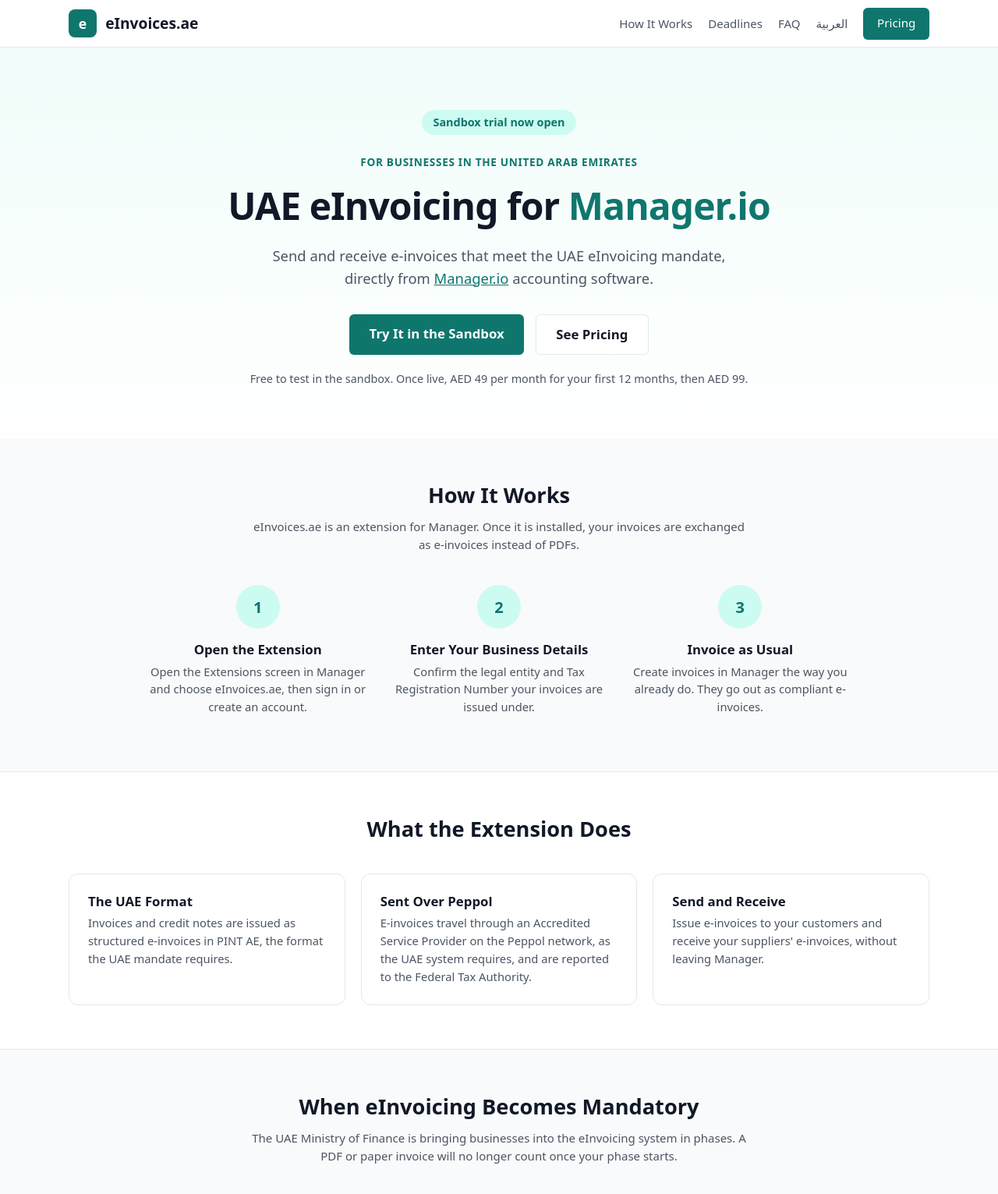
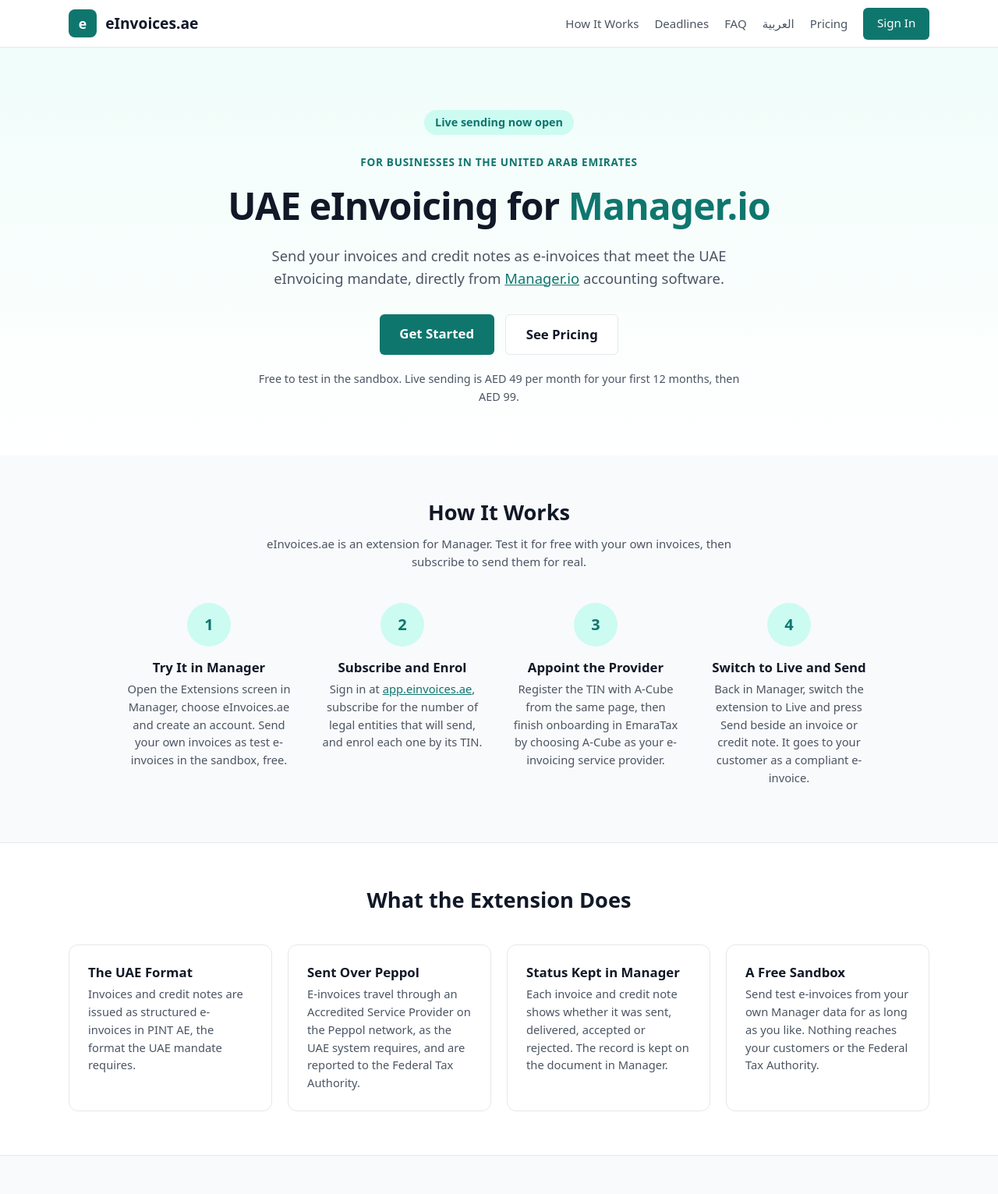
Before and after one commit to alfabasehq/www.einvoices.ae, an Eleventy site: page src/index.njk in a window 1280 px wide. Shown: the top 1531 px of the page at 78% size. Built offline with nearby package versions, Linux system fonts and the light colour scheme; Eleventy itself is replaced by a stand-in of ours; files that its build step writes are made by us from their sources.

Commit message:
Announce live e-invoice sending
Update English and Arabic pages with onboarding, subscription and sandbox details. Add a header sign-in button and clarify that receiving is not yet available.

```diff
--- a/public/styles.css
+++ b/public/styles.css
@@ -244,9 +244,9 @@ a {
 /* How it works */
 .steps {
     display: grid;
-    grid-template-columns: repeat(auto-fit, minmax(14rem, 1fr));
+    grid-template-columns: repeat(auto-fit, minmax(12rem, 1fr));
     gap: 2rem;
-    max-width: 56rem;
+    max-width: 60rem;
     margin-left: auto;
     margin-right: auto;
     padding: 0;
--- a/src/_data/strings.json
+++ b/src/_data/strings.json
@@ -9,6 +9,7 @@
     "deadlines": "Deadlines",
     "faq": "FAQ",
     "pricing": "Pricing",
+    "signIn": "Sign In",
     "tagline": "UAE eInvoicing for",
     "operatedBy": "Operated by"
   },
@@ -22,6 +23,7 @@
     "deadlines": "المواعيد",
     "faq": "الأسئلة الشائعة",
     "pricing": "الأسعار",
+    "signIn": "تسجيل الدخول",
     "tagline": "الفوترة الإلكترونية في الإمارات لبرنامج",
     "operatedBy": "تشغّله شركة"
   }
--- a/src/_includes/home.njk
+++ b/src/_includes/home.njk
@@ -12,21 +12,21 @@ wide: true
     "{intro}" the monthly price less that discount, and "{app}"
     the address of the app in this page's language (strings.json).
 
-    `trial` is set while the app is open for testing only: it adds the badge and the note, and names
-    the buttons that open the app. Without it they read cta.button.
+    The buttons open the app, where a customer signs in, subscribes and enrols legal entities. They
+    read cta.button, except the one on the price card (pricing.button).
 #}
 {%- set app = strings[lang or "en"].app %}
 {%- set intro = (site.price | int) - (site.discount | int) %}
 {%- macro t(text) %}{{ text | replace("{price}", site.price) | replace("{additional}", site.additional) | replace("{discount}", site.discount) | replace("{months}", site.months) | replace("{intro}", intro) | replace("{documents}", site.documents) | replace("{extra}", site.extra) | replace("{app}", app) | safe }}{% endmacro %}
 <section class="hero">
-    {%- if trial %}
-    <p class="soon-badge">{{ t(trial.badge) }}</p>
+    {%- if hero.badge %}
+    <p class="soon-badge">{{ t(hero.badge) }}</p>
     {%- endif %}
     <p class="hero-kicker">{{ t(hero.kicker) }}</p>
     <h1>{{ t(hero.title) }}</h1>
     <p>{{ t(hero.text) }}</p>
     <div class="hero-actions">
-        <a href="{{ app }}" class="btn btn-lg">{{ t(trial.button if trial else cta.button) }}</a>
+        <a href="{{ app }}" class="btn btn-lg">{{ t(cta.button) }}</a>
         <a href="#pricing" class="btn btn-secondary btn-lg">{{ t(hero.pricing) }}</a>
     </div>
     <p class="hero-note">{{ t(hero.note) }}</p>
@@ -116,10 +116,10 @@ wide: true
                 <li>{{ t(item) }}</li>
                 {%- endfor %}
             </ul>
-            {%- if trial %}
-            <p class="soon-note">{{ t(trial.note) }}</p>
+            {%- if pricing.note %}
+            <p class="soon-note">{{ t(pricing.note) }}</p>
             {%- endif %}
-            <a href="{{ app }}" class="btn btn-lg">{{ t(trial.button if trial else cta.button) }}</a>
+            <a href="{{ app }}" class="btn btn-lg">{{ t(pricing.button or cta.button) }}</a>
         </div>
     </div>
 </section>
@@ -144,6 +144,6 @@ wide: true
 
 <section class="cta">
     <h2>{{ t(cta.title) }}</h2>
-    <p>{{ t(cta.text) }}{% if trial %}<br>{{ t(trial.note) }}{% endif %}</p>
-    <a href="{{ app }}" class="btn btn-lg">{{ t(trial.button if trial else cta.button) }}</a>
+    <p>{{ t(cta.text) }}{% if cta.note %}<br>{{ t(cta.note) }}{% endif %}</p>
+    <a href="{{ app }}" class="btn btn-lg">{{ t(cta.button) }}</a>
 </section>
--- a/src/_includes/layout.njk
+++ b/src/_includes/layout.njk
@@ -54,7 +54,8 @@
                 <a href="{{ s.home }}#deadlines">{{ s.deadlines }}</a>
                 <a href="{{ s.home }}#faq">{{ s.faq }}</a>
                 <a href="{{ alternate or strings[s.other].home }}" lang="{{ s.other }}" hreflang="{{ s.other }}">{{ s.otherName }}</a>
-                <a href="{{ s.home }}#pricing" class="btn">{{ s.pricing }}</a>
+                <a href="{{ s.home }}#pricing">{{ s.pricing }}</a>
+                <a href="{{ s.app }}" class="btn">{{ s.signIn }}</a>
             </nav>
         </div>
     </header>
--- a/src/index.njk
+++ b/src/index.njk
@@ -2,37 +2,42 @@
 layout: home.njk
 alternate: /ar/
 metaTitle: eInvoices.ae — UAE eInvoicing for Manager.io
-description: An extension for Manager.io accounting software that sends and receives e-invoices under the UAE eInvoicing mandate. AED 99 per month for your first legal entity and AED 49 for each further one, with 100 documents a month included across all of them. Free to try now in the sandbox.
+description: An extension for Manager.io accounting software that sends your invoices and credit notes as e-invoices under the UAE eInvoicing mandate. AED 99 per month for your first legal entity and AED 49 for each further one, with 100 documents a month included across all of them. Free to test in the sandbox.
 # The page itself is src/_includes/home.njk. The Arabic wording is in src/ar/index.njk: change both together.
-# The extension is open for testing in the sandbox only; live sending is not released yet. Once it is,
-# remove `trial` and its two FAQ entries, and reword hero.note and the first step. The buttons then
-# read cta.button.
-trial:
-  badge: Sandbox trial now open
-  note: Testing in the sandbox is free. Live sending starts in December 2026.
-  button: Try It in the Sandbox
+# The buttons open the app (`app` in src/_data/strings.json). Opened there, outside Manager, the app is
+# where a customer signs in, subscribes and enrols legal entities; sending is done in the extension
+# inside Manager. The app sends only: say nothing here about receiving until it does.
 hero:
+  badge: Live sending now open
   kicker: For businesses in the United Arab Emirates
   title: UAE eInvoicing for <span>Manager.io</span>
   text: >-
-    Send and receive e-invoices that meet the UAE eInvoicing mandate, directly from
+    Send your invoices and credit notes as e-invoices that meet the UAE eInvoicing mandate, directly from
     <a href="https://www.manager.io">Manager.io</a> accounting software.
   pricing: See Pricing
-  note: Free to test in the sandbox. Once live, AED {intro} per month for your first {months} months, then AED {price}.
+  note: Free to test in the sandbox. Live sending is AED {intro} per month for your first {months} months, then AED {price}.
 how:
   title: How It Works
   lead: >-
-    eInvoices.ae is an extension for Manager. Once it is installed, your invoices are exchanged as
-    e-invoices instead of PDFs.
+    eInvoices.ae is an extension for Manager. Test it for free with your own invoices, then subscribe
+    to send them for real.
   steps:
-    - title: Open the Extension
+    - title: Try It in Manager
       description: >-
-        Open the Extensions screen in Manager and choose eInvoices.ae, then sign in or create an
-        account.
-    - title: Enter Your Business Details
-      description: Confirm the legal entity and Tax Registration Number your invoices are issued under.
-    - title: Invoice as Usual
-      description: Create invoices in Manager the way you already do. They go out as compliant e-invoices.
+        Open the Extensions screen in Manager, choose eInvoices.ae and create an account. Send your
+        own invoices as test e-invoices in the sandbox, free.
+    - title: Subscribe and Enrol
+      description: >-
+        Sign in at <a href="{app}">app.einvoices.ae</a>, subscribe for the number of legal entities
+        that will send, and enrol each one by its TIN.
+    - title: Appoint the Provider
+      description: >-
+        Register the TIN with A-Cube from the same page, then finish onboarding in EmaraTax by
+        choosing A-Cube as your e-invoicing service provider.
+    - title: Switch to Live and Send
+      description: >-
+        Back in Manager, switch the extension to Live and press Send beside an invoice or credit
+        note. It goes to your customer as a compliant e-invoice.
 features:
   title: What the Extension Does
   list:
@@ -44,10 +49,14 @@ features:
       description: >-
         E-invoices travel through an Accredited Service Provider on the Peppol network, as the UAE
         system requires, and are reported to the Federal Tax Authority.
-    - title: Send and Receive
+    - title: Status Kept in Manager
       description: >-
-        Issue e-invoices to your customers and receive your suppliers' e-invoices, without leaving
-        Manager.
+        Each invoice and credit note shows whether it was sent, delivered, accepted or rejected. The
+        record is kept on the document in Manager.
+    - title: A Free Sandbox
+      description: >-
+        Send test e-invoices from your own Manager data for as long as you like. Nothing reaches your
+        customers or the Federal Tax Authority.
 deadlines:
   title: When eInvoicing Becomes Mandatory
   lead: >-
@@ -84,24 +93,33 @@ pricing:
     - label: Each further document
       value: AED {extra}
   included:
-    - Sending and receiving
+    - Sending invoices and credit notes
     - E-invoices in the PINT AE format
+    - Free testing in the sandbox
     - Support by email
+  note: Testing in the sandbox is free. You pay only to send live.
+  button: Subscribe
 faq:
   title: Frequently Asked Questions
   list:
-    - question: Can I try it now?
+    - question: Can I try it before I pay?
       answer: >-
-        Yes. The extension is open for testing at <a href="{app}">app.einvoices.ae</a>. Open the
-        Extensions screen in an up-to-date copy of Manager, choose eInvoices.ae and create an account.
-        You can then send your own sales invoices and credit notes as test e-invoices in the sandbox.
-        They go from a test sender to a test receiver, so nothing reaches your customers or the
-        Federal Tax Authority. Testing is free.
-    - question: When can I send real e-invoices?
+        Yes. Open the Extensions screen in an up-to-date copy of Manager, choose eInvoices.ae and
+        create an account. The extension starts in the sandbox, where you can send your own sales
+        invoices and credit notes as test e-invoices. They go from a test sender to a test receiver,
+        so nothing reaches your customers or the Federal Tax Authority. Testing is free and needs no
+        subscription.
+    - question: How do I start sending real e-invoices?
       answer: >-
-        In December 2026, before the first mandatory date of 1 January 2027. Until then the extension
-        works in the sandbox only, and the trial covers sending; receiving comes with the live
-        release.
+        Sign in at <a href="{app}">app.einvoices.ae</a> with the same account and subscribe for the
+        number of legal entities that will send. Enrol each one by its TIN and register that TIN with
+        A-Cube from the same page. Then finish onboarding in EmaraTax, by choosing “PLATFORM ACUBE
+        TECHNOLOGIES L.L.C” in the list of e-invoicing service providers. Once the page shows the
+        legal entity as active, switch the extension to Live in Manager and send.
+    - question: Can I receive my suppliers' e-invoices?
+      answer: >-
+        Not yet. Today the extension sends sales invoices and credit notes. Receiving is not available
+        yet.
     - question: What is Manager.io?
       answer: >-
         <a href="https://www.manager.io">Manager.io</a> is accounting software for small businesses.
@@ -122,12 +140,13 @@ faq:
       answer: >-
         No. eInvoices.ae is the extension that connects Manager to one. Your e-invoices are sent and
         received through <a href="https://www.acubeapi.com">A-Cube</a>, an Accredited Service Provider
-        on the Peppol network. You do not need a separate contract with a provider.
+        on the Peppol network. You appoint A-Cube as your service provider in EmaraTax; you do not need
+        a separate contract with it.
     - question: Are there charges per document?
       answer: >-
         The monthly price covers {documents} documents, shared across all your legal entities. Each
-        further document in that month is AED {extra}. An invoice or a credit note, sent or received, counts as one
-        document. There are no other fees.
+        further document in that month is AED {extra}. Each invoice or credit note you send live counts as one
+        document. Test documents sent in the sandbox are not counted. There are no other fees.
     - question: Is there an introductory discount?
       answer: >-
         Yes. Your first legal entity is AED {discount} per month cheaper for your first {months}
@@ -137,16 +156,23 @@ faq:
         Each company that issues invoices under its own name and Tax Registration Number. If you keep
         the books of three companies in Manager, that is three legal entities: AED {price} per month for the
         first and AED {additional} per month for each of the other two. The
-        {documents} included documents are shared between them.
+        {documents} included documents are shared between them. A legal entity is identified by its TIN,
+        and once enrolled it keeps its place on your subscription for 30 days before another can take it.
     - question: Do I need to change how I use Manager?
       answer: >-
-        No. You keep creating invoices in Manager as you do now. The extension turns them into
-        e-invoices and sends them. It opens inside Manager, so there is no separate portal to work
-        in.
+        No. You keep creating invoices in Manager as you do now. To send one, open the extension in
+        Manager and press Send beside it. The extension opens inside Manager; only your subscription
+        is managed at <a href="{app}">app.einvoices.ae</a>.
+    - question: How do I change or cancel my subscription?
+      answer: >-
+        Sign in at <a href="{app}">app.einvoices.ae</a>. There you can change the number of legal
+        entities your subscription covers, and Manage billing opens the page where you update your
+        card, see your invoices and cancel.
   help: How do I get help?
   helpAnswer: Email
 cta:
   title: Be ready before your deadline
   text: UAE eInvoicing in Manager from AED {price} per month.
   button: Get Started
+  note: Testing in the sandbox is free.
 ---
```
Also changed, not shown: src/ar/index.njk (+59 -32 lines), README.md.
